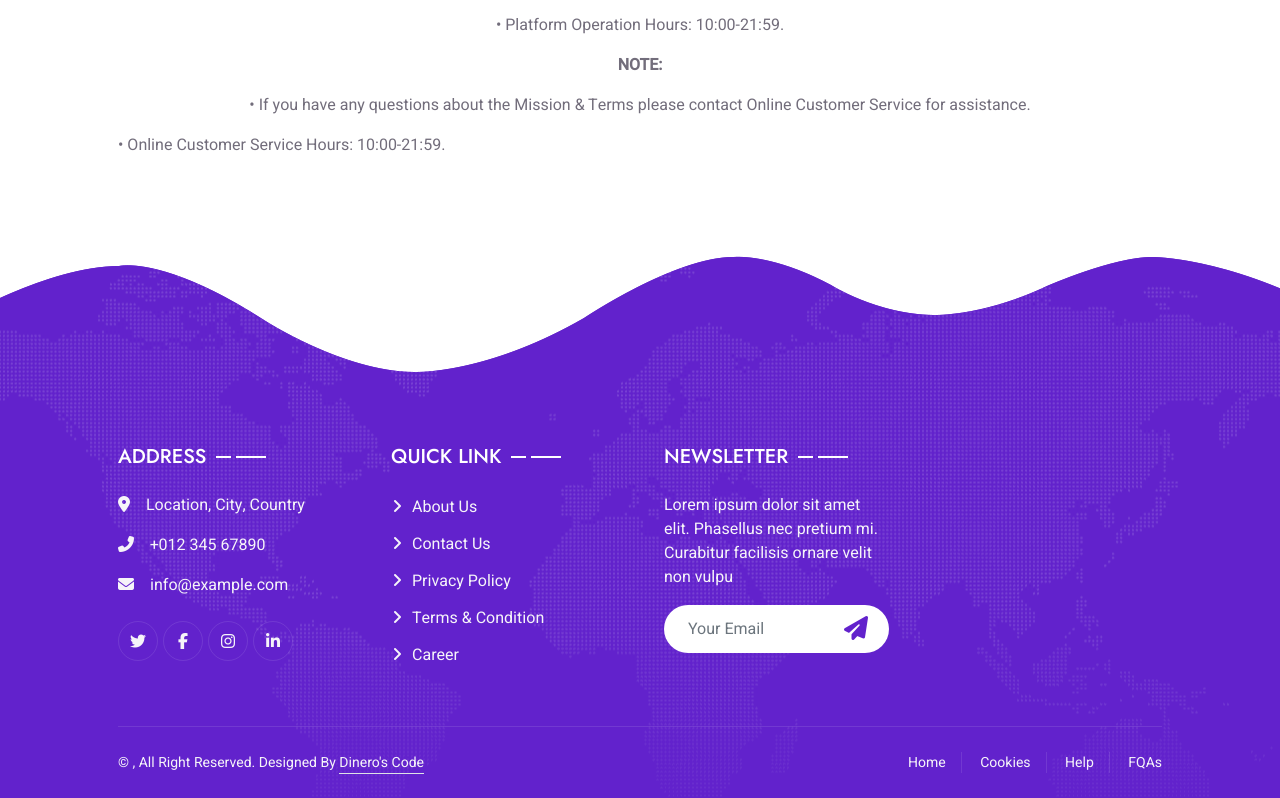
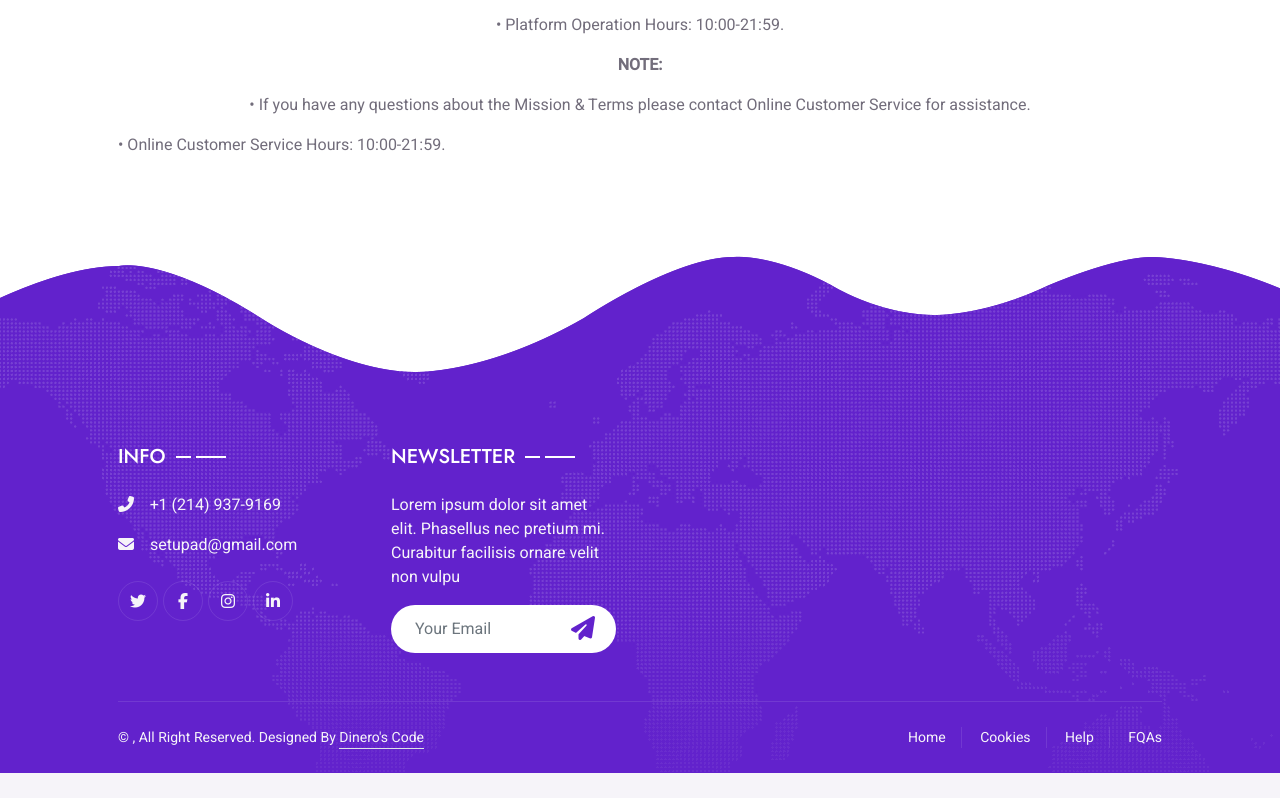
Before and after one commit to Seitupad/app, a plain HTML site: page terms-condition.html in a window 1280 px wide. Shown: the part 3164-3962 px from the top of the page. After the commit the page ends 3937 px from the top, so only its background shows below. Drawn offline with nearby package versions, Linux system fonts and the light colour scheme.

Commit message:
Update terms-condition.html

```diff
--- a/terms-condition.html
+++ b/terms-condition.html
@@ -336,68 +336,28 @@
       <!-- terms and condition End -->
 
   <!-- Footer Start -->
-      <div
-        class="container-fluid bg-primary text-light footer wow fadeIn"
-        data-wow-delay="0.1s"
-      >
+        <div class="container-fluid bg-primary text-light footer wow fadeIn" data-wow-delay="0.1s">
             <div class="container py-5 px-lg-5">
                 <div class="row g-5">
                     <div class="col-md-6 col-lg-3">
-              <p class="section-title text-white h5 mb-4">
-                Address<span></span>
-              </p>
-              <p>
-                <i class="fa fa-map-marker-alt me-3"></i>Location, City, Country
-              </p>
-              <p><i class="fa fa-phone-alt me-3"></i>+012 345 67890</p>
-              <p><i class="fa fa-envelope me-3"></i>info@example.com</p>
+                        <p class="section-title text-white h5 mb-4">INFO<span></span></p>
+                        <p><i class="fa fa-phone-alt me-3"></i>+1 (214) 937-9169</p>
+                        <p><i class="fa fa-envelope me-3"></i>setupad@gmail.com</p>
                         <div class="d-flex pt-2">
-                <a class="btn btn-outline-light btn-social" href=""
-                  ><i class="fab fa-twitter"></i
-                ></a>
-                <a class="btn btn-outline-light btn-social" href=""
-                  ><i class="fab fa-facebook-f"></i
-                ></a>
-                <a class="btn btn-outline-light btn-social" href=""
-                  ><i class="fab fa-instagram"></i
-                ></a>
-                <a class="btn btn-outline-light btn-social" href=""
-                  ><i class="fab fa-linkedin-in"></i
-                ></a>
+                            <a class="btn btn-outline-light btn-social" href=""><i class="fab fa-twitter"></i></a>
+                            <a class="btn btn-outline-light btn-social" href=""><i class="fab fa-facebook-f"></i></a>
+                            <a class="btn btn-outline-light btn-social" href=""><i class="fab fa-instagram"></i></a>
+                            <a class="btn btn-outline-light btn-social" href=""><i class="fab fa-linkedin-in"></i></a>
                         </div>
                     </div>
-            <div class="col-md-6 col-lg-3">
-              <p class="section-title text-white h5 mb-4">
-                Quick Link<span></span>
-              </p>
-              <a class="btn btn-link" href="">About Us</a>
-              <a class="btn btn-link" href="">Contact Us</a>
-              <a class="btn btn-link" href="">Privacy Policy</a>
-              <a class="btn btn-link" href="">Terms & Condition</a>
-              <a class="btn btn-link" href="">Career</a>
-            </div>
+
 
                     <div class="col-md-6 col-lg-3">
-              <p class="section-title text-white h5 mb-4">
-                Newsletter<span></span>
-              </p>
-              <p>
-                Lorem ipsum dolor sit amet elit. Phasellus nec pretium mi.
-                Curabitur facilisis ornare velit non vulpu
-              </p>
+                        <p class="section-title text-white h5 mb-4">Newsletter<span></span></p>
+                        <p>Lorem ipsum dolor sit amet elit. Phasellus nec pretium mi. Curabitur facilisis ornare velit non vulpu</p>
                         <div class="position-relative w-100 mt-3">
-                <input
-                  class="form-control border-0 rounded-pill w-100 ps-4 pe-5"
-                  type="text"
-                  placeholder="Your Email"
-                  style="height: 48px"
-                />
-                <button
-                  type="button"
-                  class="btn shadow-none position-absolute top-0 end-0 mt-1 me-2"
-                >
-                  <i class="fa fa-paper-plane text-primary fs-4"></i>
-                </button>
+                            <input class="form-control border-0 rounded-pill w-100 ps-4 pe-5" type="text" placeholder="Your Email" style="height: 48px;">
+                            <button type="button" class="btn shadow-none position-absolute top-0 end-0 mt-1 me-2"><i class="fa fa-paper-plane text-primary fs-4"></i></button>
                         </div>
                     </div>
                 </div>
@@ -406,9 +366,10 @@
                 <div class="copyright">
                     <div class="row">
                         <div class="col-md-6 text-center text-md-start mb-3 mb-md-0">
-                &copy; <a class="border-bottom" href="#"></a>, All Right
-                Reserved. Designed By
-                <a class="border-bottom" href="#">Dinero's Code</a>
+                            &copy; <a class="border-bottom" href="#"></a>, All Right Reserved.
+
+
+							Designed By <a class="border-bottom" href="#">Dinero's Code</a>
                         </div>
                         <div class="col-md-6 text-center text-md-end">
                             <div class="footer-menu">
```
Lines whose indentation alone changed are shown as unchanged.
